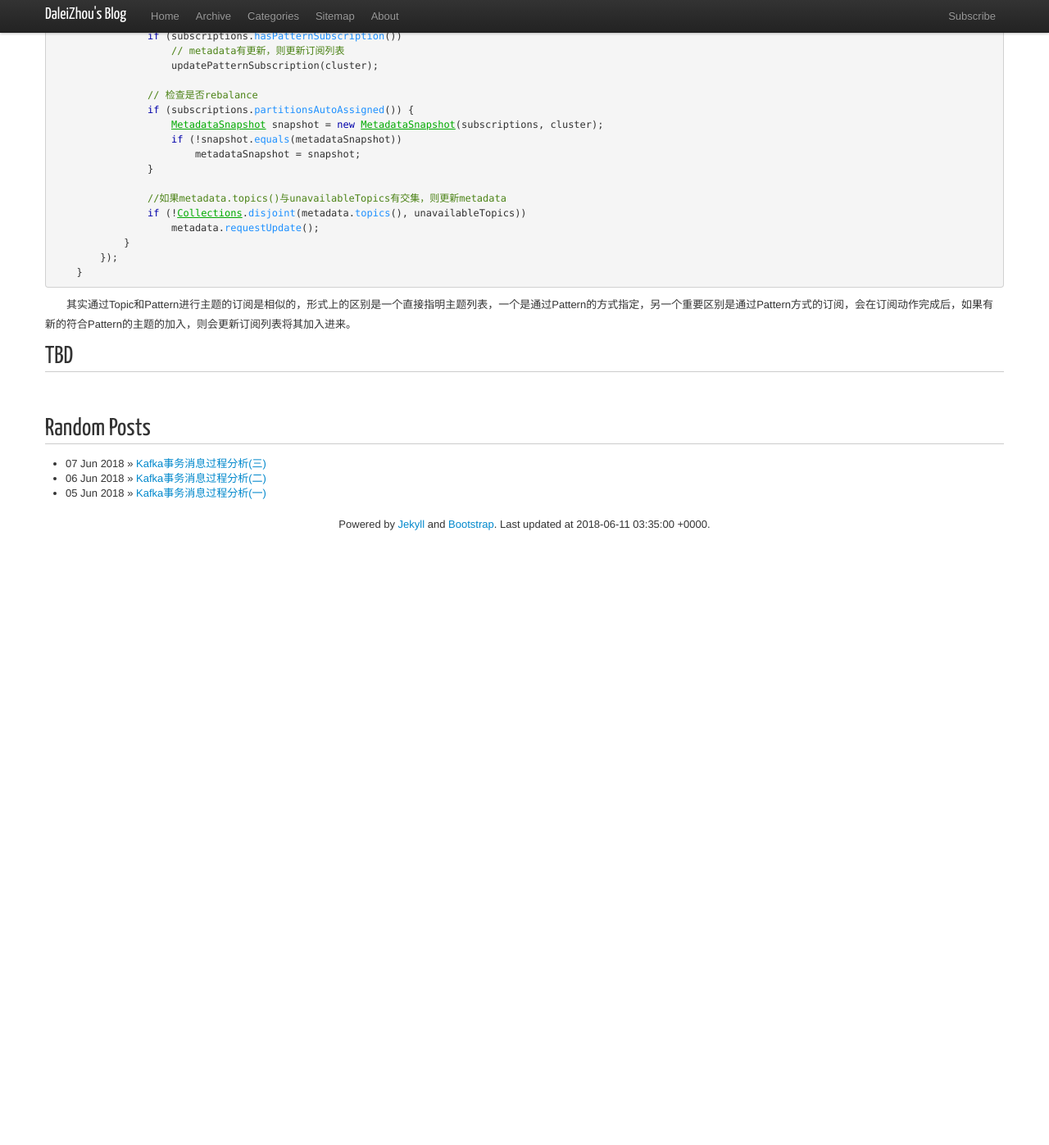
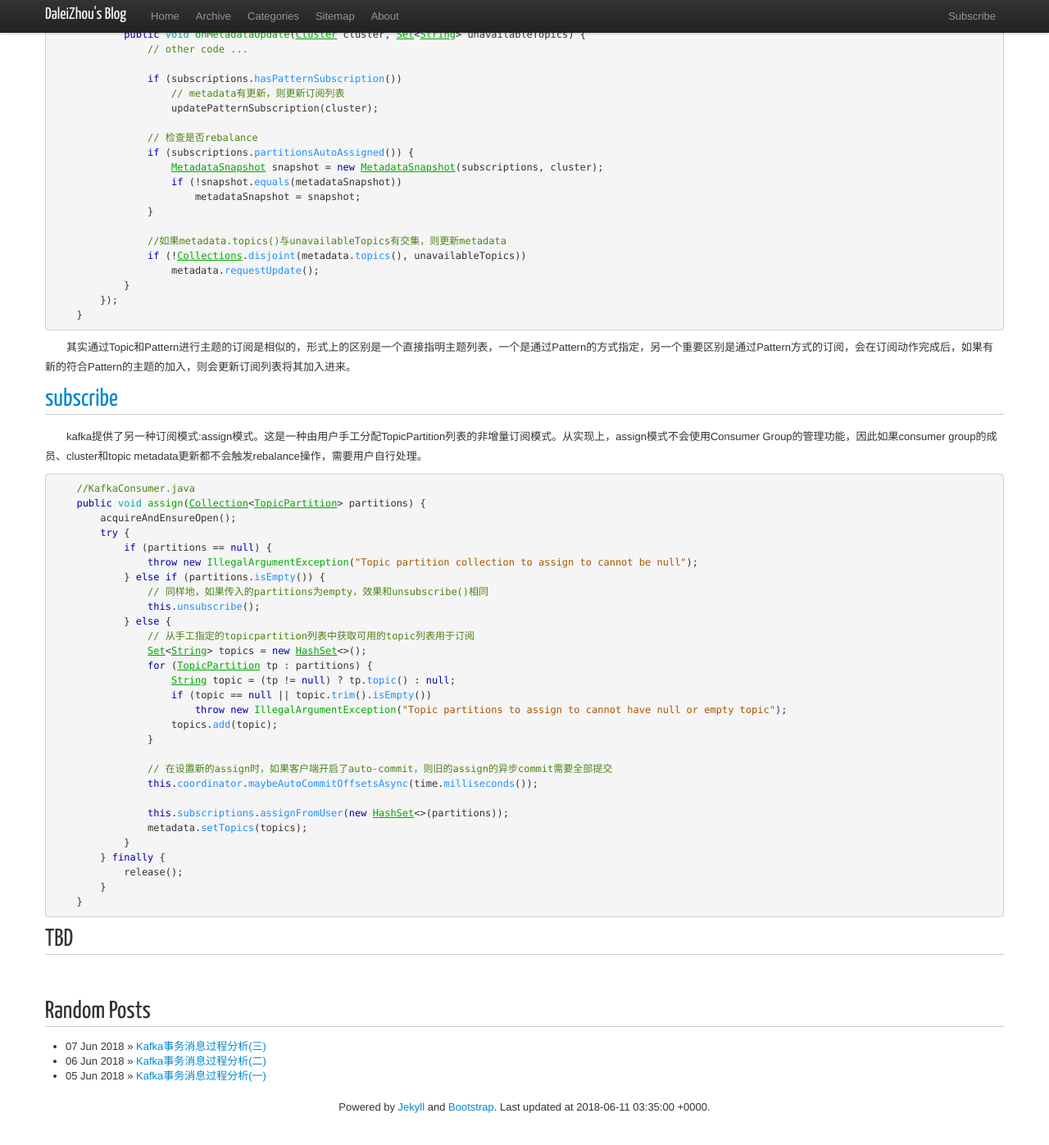
Before and after one commit to DaleiZhou/daleizhou.github.io, a Jekyll site: the page built from _posts/2018/2018-06-11-consumer-poll.md, in a window 1280 px wide and 1400 px high, scrolled down 1837 px. Shown: the top 1397 px of the window at 82% size. Built offline with Jekyll 4.4.1, drawn with Linux system fonts in a browser that asks for light colours; nearby versions of some CDN libraries; comment, search, counter and statistics services are not loaded; before the commit the page ends 2526 px from its top, so only the background shows below that.

Commit message:
assign tp

````diff
--- a/_posts/2018/2018-06-11-consumer-poll.md
+++ b/_posts/2018/2018-06-11-consumer-poll.md
@@ -10,6 +10,8 @@ title: KafkaConsumer(一)
   代码版本: 2.0.0-SNAPSHOT
 
 　　从这篇开始从KafkaConsumer为切入点，大概用四篇左右学习一下消息的消费相关的调用的实现，介绍包含客户端与服务端的代码细节。本篇涉及KafkaConsumer订阅主题的相关实现。
+
+## <a id="subscribe">subscribe</a>
 
 　　Kafka的subscribe()方法有两种订阅方法，一种是直接通过Topic进行调用，另一种是通过传入Pattern的方式进行主题的订阅。下面分别来介绍这两种。
 
@@ -117,5 +119,41 @@ title: KafkaConsumer(一)
 
 　　其实通过Topic和Pattern进行主题的订阅是相似的，形式上的区别是一个直接指明主题列表，一个是通过Pattern的方式指定，另一个重要区别是通过Pattern方式的订阅，会在订阅动作完成后，如果有新的符合Pattern的主题的加入，则会更新订阅列表将其加入进来。
 
+## <a id="subscribe">subscribe</a>
+
+　　kafka提供了另一种订阅模式:assign模式。这是一种由用户手工分配TopicPartition列表的非增量订阅模式。从实现上，assign模式不会使用Consumer Group的管理功能，因此如果consumer group的成员、cluster和topic metadata更新都不会触发rebalance操作，需要用户自行处理。
+
+```java
+    //KafkaConsumer.java
+    public void assign(Collection<TopicPartition> partitions) {
+        acquireAndEnsureOpen();
+        try {
+            if (partitions == null) {
+                throw new IllegalArgumentException("Topic partition collection to assign to cannot be null");
+            } else if (partitions.isEmpty()) {
+                // 同样地，如果传入的partitions为empty，效果和unsubscribe()相同
+                this.unsubscribe();
+            } else {
+                // 从手工指定的topicpartition列表中获取可用的topic列表用于订阅
+                Set<String> topics = new HashSet<>();
+                for (TopicPartition tp : partitions) {
+                    String topic = (tp != null) ? tp.topic() : null;
+                    if (topic == null || topic.trim().isEmpty())
+                        throw new IllegalArgumentException("Topic partitions to assign to cannot have null or empty topic");
+                    topics.add(topic);
+                }
+
+                // 在设置新的assign时，如果客户端开启了auto-commit，则旧的assign的异步commit需要全部提交
+                this.coordinator.maybeAutoCommitOffsetsAsync(time.milliseconds());
+
+                this.subscriptions.assignFromUser(new HashSet<>(partitions));
+                metadata.setTopics(topics);
+            }
+        } finally {
+            release();
+        }
+    }
+```
+
 
 ## TBD
````
